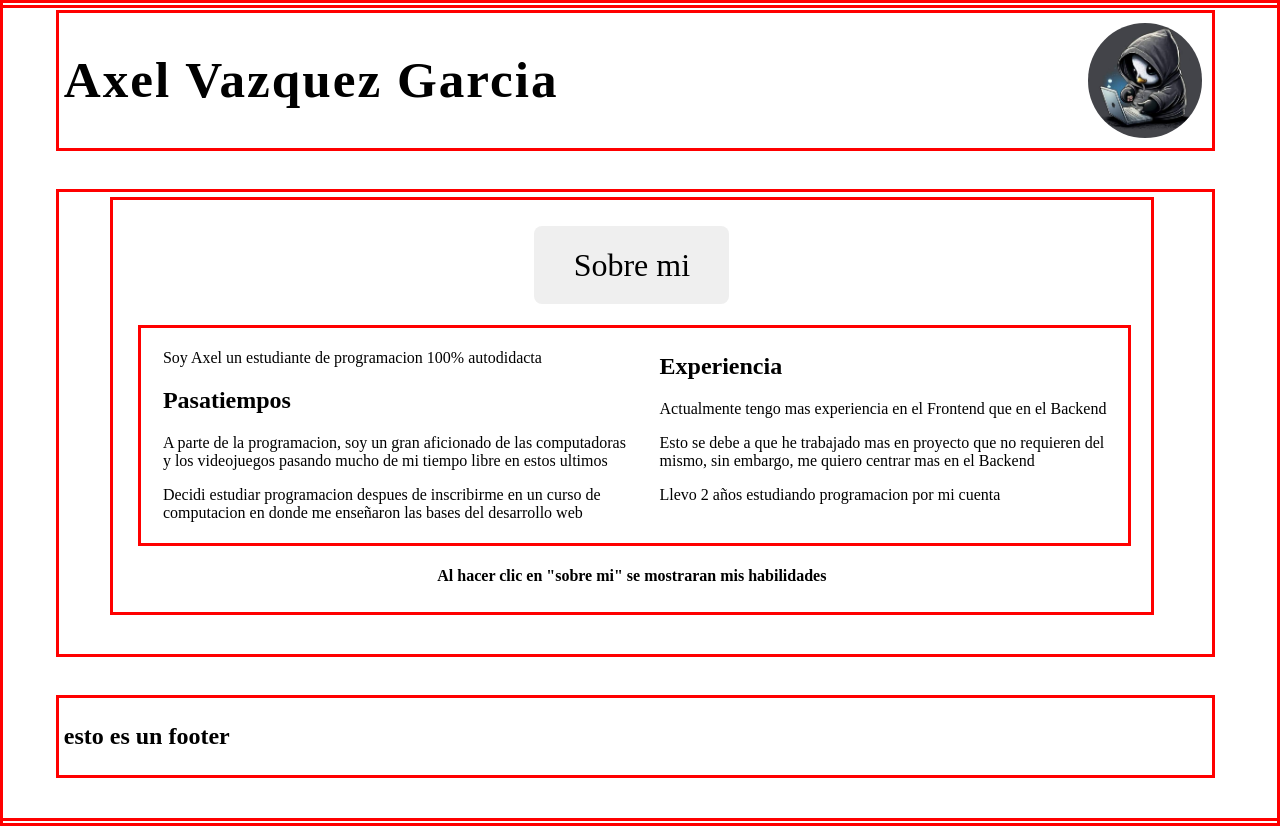
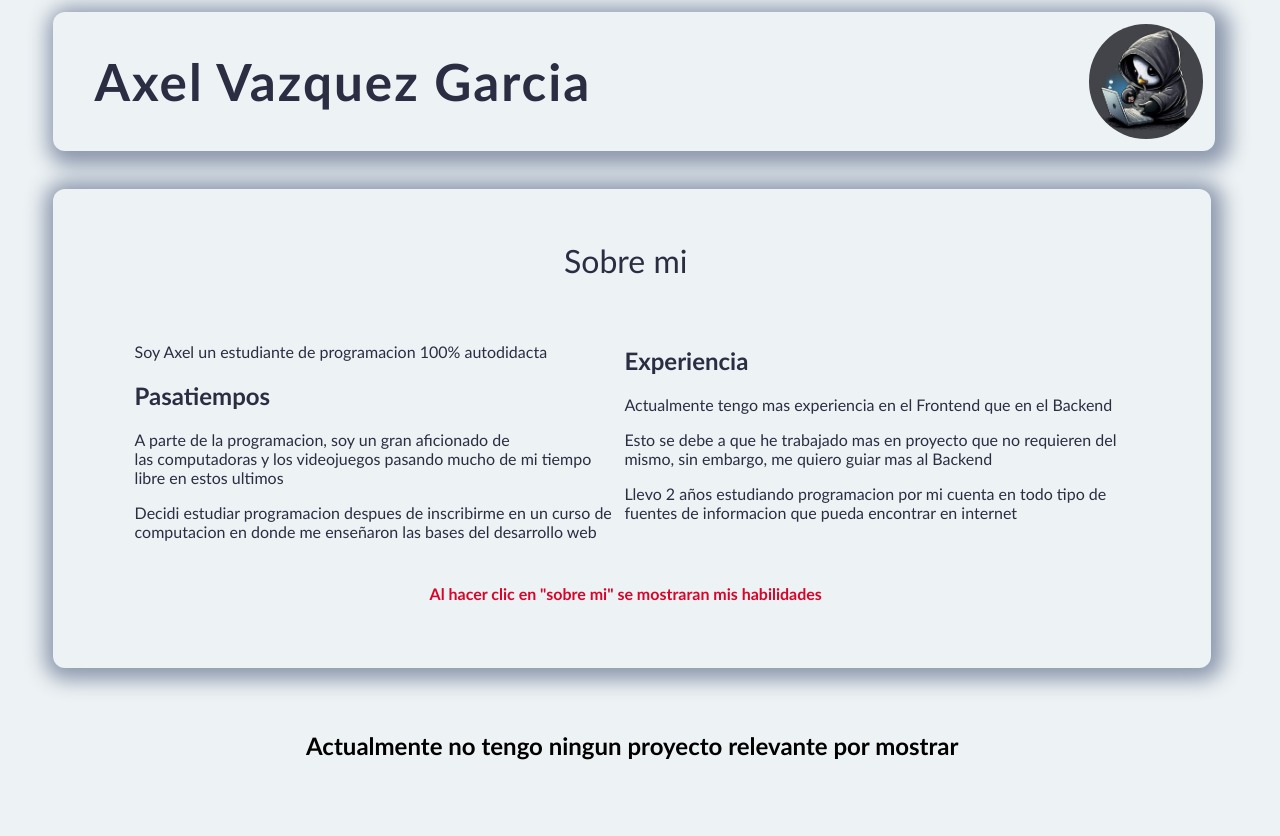
Before and after one commit to AXELVAZ-DEV/Aplicacion_curso_aptugo, a React (Vite) app: page / in a window 1280 px wide. Built offline with nearby package versions, Linux system fonts and the light colour scheme.

Commit message:
terminando estilos (no establecidos como finales)

```diff
--- a/src/App.jsx
+++ b/src/App.jsx
@@ -41,8 +41,9 @@ function App() {
             <div className='sobremi'>
               <p>Soy Axel un estudiante de programacion 100% autodidacta</p>
               <h2>Pasatiempos</h2>
-              <p>A parte de la programacion, soy un gran aficionado de las computadoras <br />
-               y los videojuegos pasando mucho de mi tiempo libre en estos ultimos
+              <p>A parte de la programacion, soy un gran aficionado de <br />
+              las computadoras y los videojuegos pasando mucho de mi tiempo<br />
+               libre en estos ultimos
               </p>
               <p>Decidi estudiar programacion despues de inscribirme en un curso de <br />
                computacion en donde me enseñaron las bases del desarrollo web</p>
@@ -51,8 +52,9 @@ function App() {
               <h2>Experiencia</h2>
               <p>Actualmente tengo mas experiencia en el Frontend que en el Backend</p>
               <p>Esto se debe a que he trabajado mas en proyecto que no requieren del <br />
-              mismo, sin embargo, me quiero centrar mas en el Backend</p>
-              <p>Llevo 2 años estudiando programacion por mi cuenta</p>
+              mismo, sin embargo, me quiero guiar mas al Backend</p>
+              <p>Llevo 2 años estudiando programacion por mi cuenta en todo tipo de <br/>
+              fuentes de informacion que pueda encontrar en internet</p>
             </div>
           </div>
           <h4>Al hacer clic en "sobre mi" se mostraran mis habilidades</h4>
@@ -93,7 +95,7 @@ function App() {
   function Footer() {
     return(
       <footer>
-        <h2>esto es un footer</h2>
+        <h2>Actualmente no tengo ningun proyecto relevante por mostrar</h2>
       </footer>
     )
   }
--- a/src/index.css
+++ b/src/index.css
@@ -1,3 +1,7 @@
+*{
+  font-family: 'Trebuchet MS', 'Lucida Sans Unicode', 'Lucida Grande', 'Lucida Sans', Arial, sans-serif;
+}
+
 a {
   font-weight: 500;
   color: #646cff;
@@ -14,31 +18,33 @@ body {
   place-items: center;
   min-height: 100vh;
   flex-direction: column;
-  border: 3px red solid;
+  background-color: #EDF2F4;
 }
 
 #root{
-  border: 3px red solid;
   width: 100%;
   height: auto;
-  padding: 2px;
+  padding: 10px;
 }
 
 header{
   display: flex;
   justify-content: space-between;
-  border: 3px red solid;
+  border-radius: 12px;
   width: 90%;
   margin-left: 4%;
   margin-bottom: 3%;
-  padding: 5px;
+  padding: 7px;
   align-items: center;
+  box-shadow: 5px 5px 20px 10px #8D99AE;
 
   h1{
     font-size: 3.2em;
     line-height: 1.1;
     letter-spacing: 2px;
     transition: all 1s;
+    color: #2B2D42;
+    margin-left: 3%;
   }
 
   h1:hover{
@@ -60,16 +66,21 @@ main{
   display: flex;
   flex-direction: column;
   justify-content: center;
-  border: 3px red solid;
+  border-radius: 12px;
   width: 90%;
   margin-left: 4%;
   padding: 5px;
   margin-bottom: 3%;
+  box-shadow: 2px 2px 20px 10px #8D99AE;
+  color: #2B2D42;
+
+    .info{
+      box-shadow: none;
+    }
 
     .contenedores{
       display: flex;
-      justify-content: space-around;
-      border: 3px red solid;
+      justify-content: space-between;
       margin-left: 2%;
       width: 95%;
       padding: 5px;
@@ -78,7 +89,6 @@ main{
     .habilidades{
       display: flex;
       justify-content: space-around;
-      border: 3px red solid;
       margin-left: 2%;
       width: 95%;
       padding: 5px;
@@ -96,21 +106,26 @@ main{
 
     h1{
       text-align: center;
+      color: #2B2D42;
     }
 
     h4{
       text-align: center;
+      color: #D90429;
     }
 }
 
 footer{
   display: flex;
-  justify-content: space-between;
-  border: 3px red solid;
+  flex-direction: column;
   width: 90%;
   margin-left: 4%;
   padding: 5px;
   margin-bottom: 3%;
+
+    h2{
+      text-align: center;
+    }
 }
 
 .perfil{
@@ -127,4 +142,6 @@ button {
   font-weight: 500;
   font-family: inherit;
   cursor: pointer;
+  color: #2B2D42;
+  background-color: #EDF2F4;
 }
```
